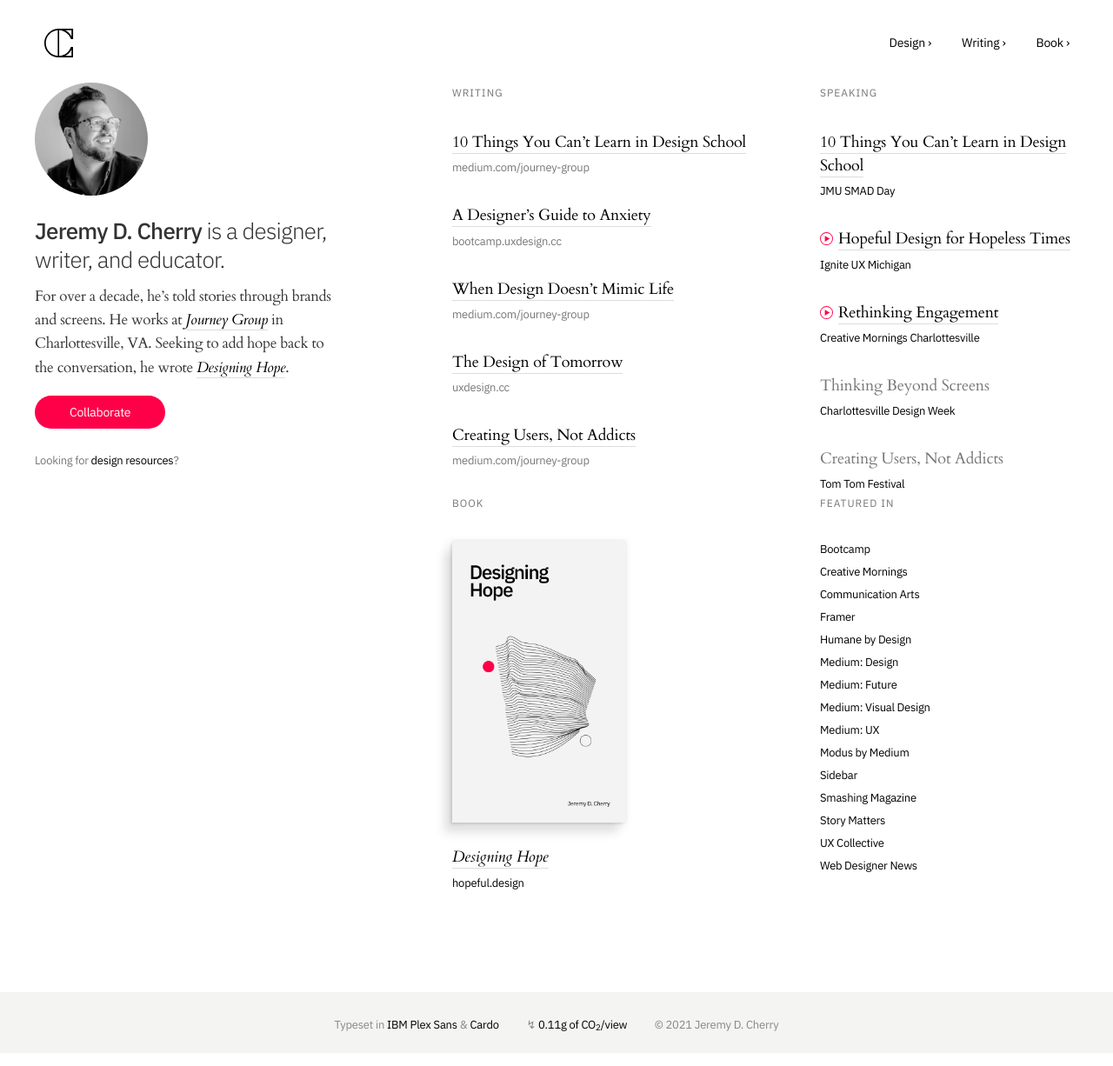
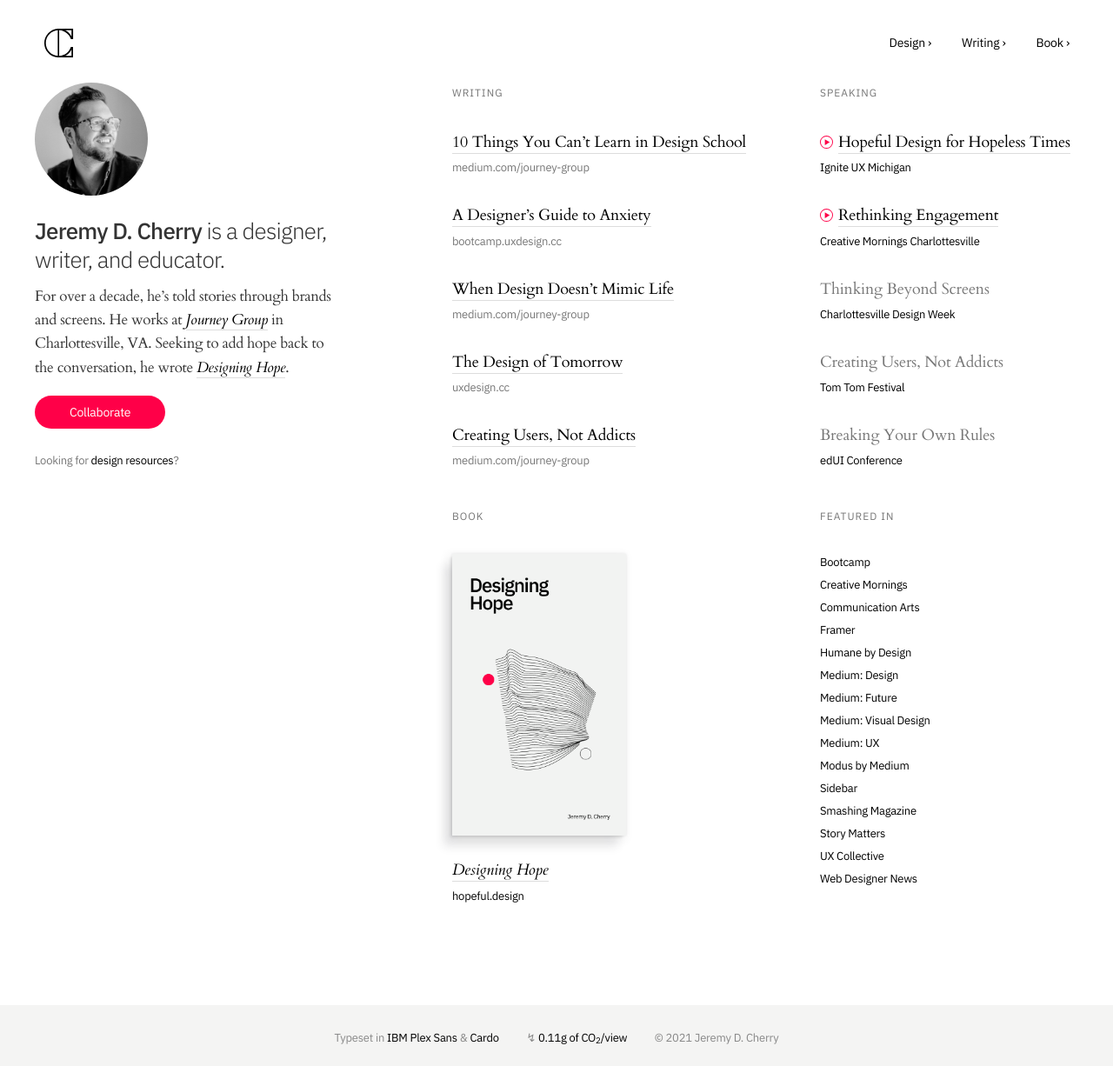
Before and after one commit to jeremydcherry/jeremydcherry.github.io, a Jekyll site: the page built from index.md, in a window 1280 px wide. Shown: the whole page at 87% size. Built offline with Jekyll 4.4.1, drawn with Linux system fonts in a browser that asks for light colours.

Commit message:
Updated posts

```diff
--- a/index.md
+++ b/index.md
@@ -46,9 +46,6 @@ title: Jeremy D. Cherry
   	<h3>Speaking</h3>
   	<br/>
   	<!-- Event 1 -->
-	<h2><a href="http://smadday.com/2021-virtual-schedule" class="title">10 Things You Can’t Learn in Design School</a></h2>
-	<h4><a href="http://smadday.com/" class="event">JMU SMAD Day</a></h4>
-	<br/>
 	<h2><img src="/images/play.svg" class="icon"><a href="https://www.youtube.com/watch?v=m6jV0ygv56Y" class="title">Hopeful Design for Hopeless Times</a></h2>
 	<h4><a href="https://www.igniteuxmi.com/" class="event">Ignite UX Michigan</a></h4>
 	<br/>
@@ -63,6 +60,11 @@ title: Jeremy D. Cherry
 	<!-- Event 4 -->
 	<h2>Creating Users, Not Addicts</h2>
 	<h4><a href="https://www.tomtomfoundation.org/" class="event">Tom Tom Festival</a></h4>
+	<br/>
+	<!-- Event 5 -->
+	<h2>Breaking Your Own Rules</h2>
+	<h4><a href="https://virginiahumanities.org/" class="event">edUI Conference</a></h4>
+  </div>
 </div>
 
 <!-- Bottom -->
```
